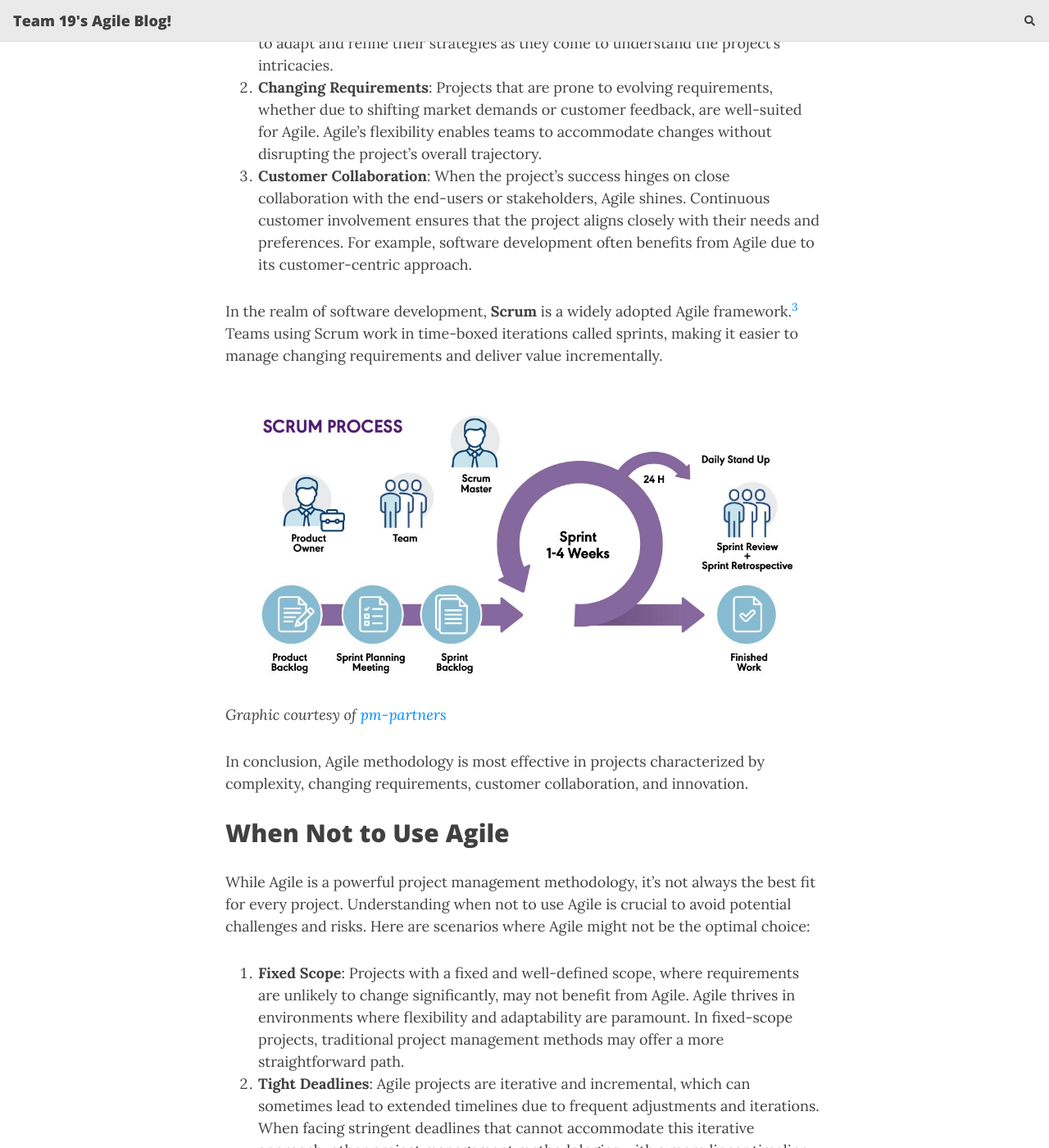
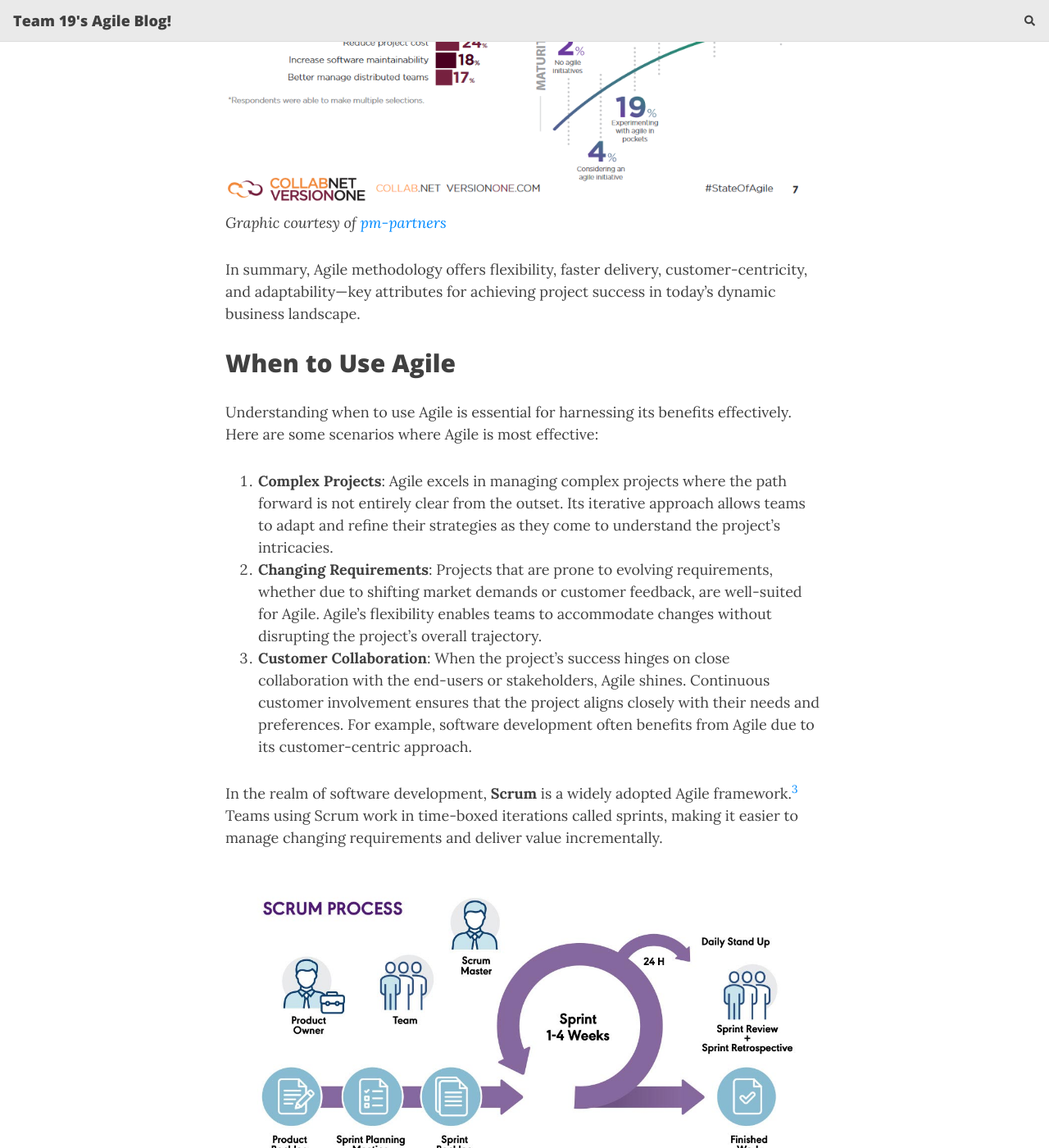
Before and after one commit to dlouangr/agile-blog, a Jekyll site: the page built from _posts/2023-09-10-navigating.md, in a window 1280 px wide and 1400 px high, scrolled down 2222 px. Shown: the whole window at 82% size. Built offline with Jekyll 4.4.1, drawn with Linux system fonts in a browser that asks for light colours; nearby versions of some CDN libraries; comment, search, counter and statistics services are not loaded.

Commit message:
modified:   _posts/2023-09-10-navigating.md 	new file:   assets/img/agile1.PNG

```diff
--- a/_posts/2023-09-10-navigating.md
+++ b/_posts/2023-09-10-navigating.md
@@ -34,6 +34,9 @@ Agile methodology offers several key advantages in project management:
 
 Statistics and case studies support Agile's success across industries. For instance, the 12th "State of Agile Report" by VersionOne revealed that 98% of respondents reported success with Agile projects, with 74% indicating more than half of their Agile projects had been successful[^2].
 
+![Agile report](/agile-blog/assets/img/agile1.png){: .mx-auto.d-block :}
+*Graphic courtesy of [pm-partners](https://www.pm-partners.com.au/the-agile-journey-a-scrum-overview/)*
+
 In summary, Agile methodology offers flexibility, faster delivery, customer-centricity, and adaptability—key attributes for achieving project success in today's dynamic business landscape.
 
 ## When to Use Agile
```
Also changed, not shown: other parts of _posts/2023-09-10-navigating.md (+1 -1 lines), assets/img/agile1.PNG (added).
